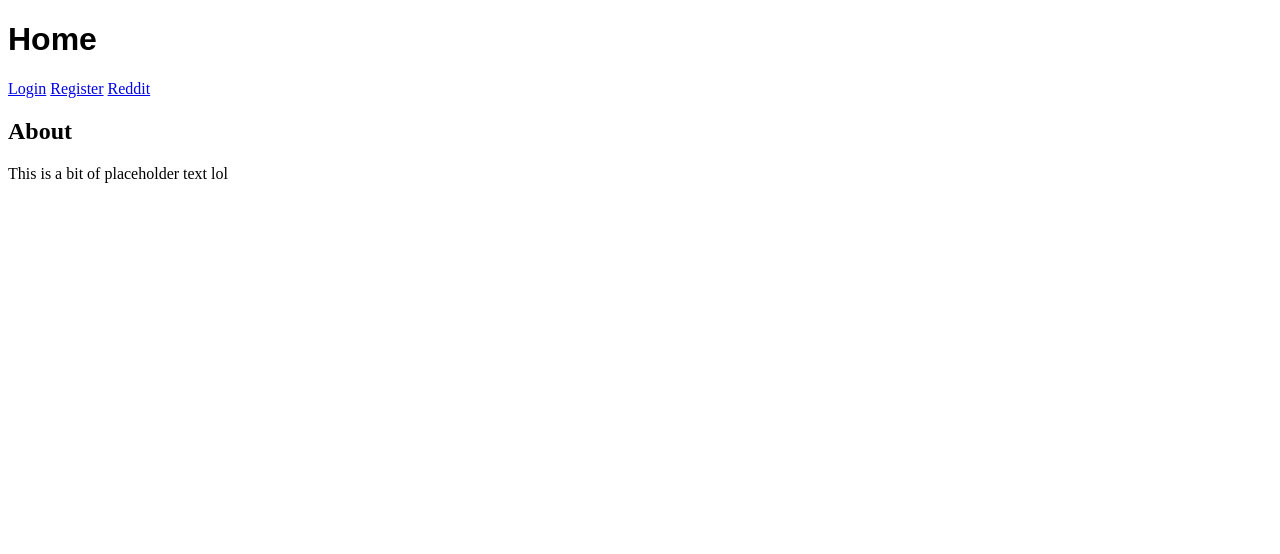
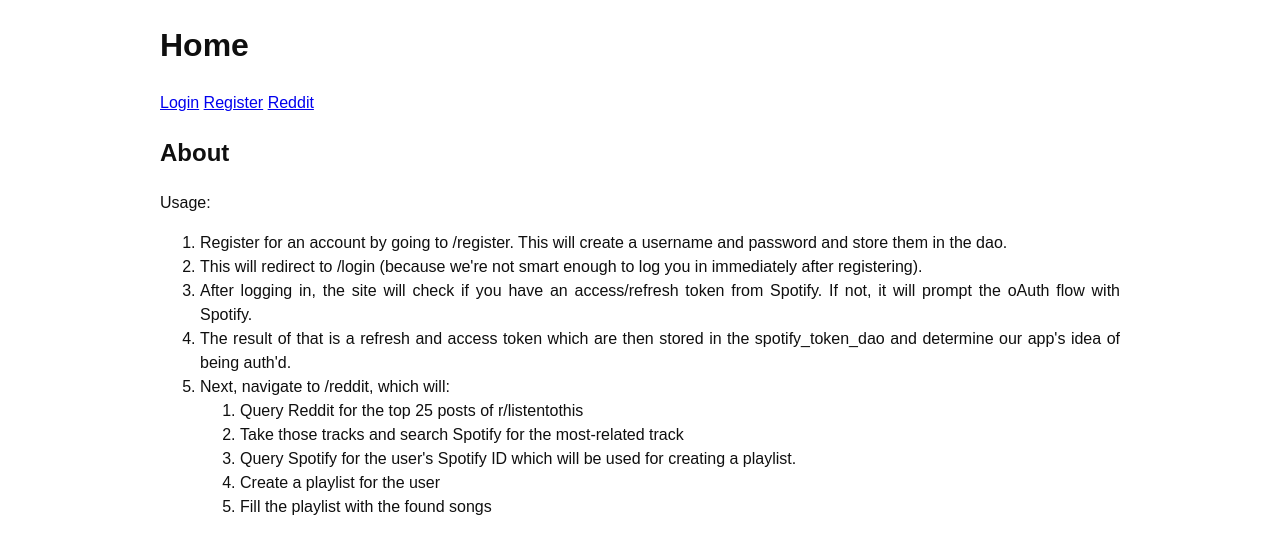
Before and after one commit to marobs/listenproj, a Flask app: template src/templates/index.html in a window 1280 px wide. Shown: the top 554 px of the page. Run offline with Flask 2, Linux system fonts and the light colour scheme; the template is opened without the code that fills it, so the values that code supplies are empty.

Commit message:
cleaning stuff up i think

```diff
--- a/src/static/style.css
+++ b/src/static/style.css
@@ -1,3 +1,10 @@
-h1 {
-    font-family: 'Arial';
+body {
+    font-family: sans-serif;
+    line-height: 1.5;
+    font-size: 16px;
+    color: #0f0f0f;
+    margin: 0 auto;
+    max-width: 60em;
+    text-align: justify;
+    text-justify: inter-word;
 }
--- a/src/templates/index.html
+++ b/src/templates/index.html
@@ -15,5 +15,20 @@
 
 {% block content %}
 <h2>About</h2>
-<p>This is a bit of placeholder text lol</p>
+Usage:
+<ol>
+    <li>Register for an account by going to /register. This will create a username and password and store them in the dao.</li>
+    <li>This will redirect to /login (because we're not smart enough to log you in immediately after registering).</li>
+    <li>After logging in, the site will check if you have an access/refresh token from Spotify. If not, it will prompt the oAuth flow with Spotify.</li>
+    <li>The result of that is a refresh and access token which are then stored in the spotify_token_dao and determine our app's idea of being auth'd.</li>
+    <li>Next, navigate to /reddit, which will:
+        <ol>
+            <li>Query Reddit for the top 25 posts of r/listentothis</li>
+            <li>Take those tracks and search Spotify for the most-related track</li>
+            <li>Query Spotify for the user's Spotify ID which will be used for creating a playlist.</li>
+            <li>Create a playlist for the user</li>
+            <li>Fill the playlist with the found songs</li>
+        </ol>
+    </li>
+</ol>
 {% endblock %}
```
Also changed, not shown: src/controllers/listen_controller.py (+4 -7 lines), src/service/reddit_service.py (+4 -4 lines).
